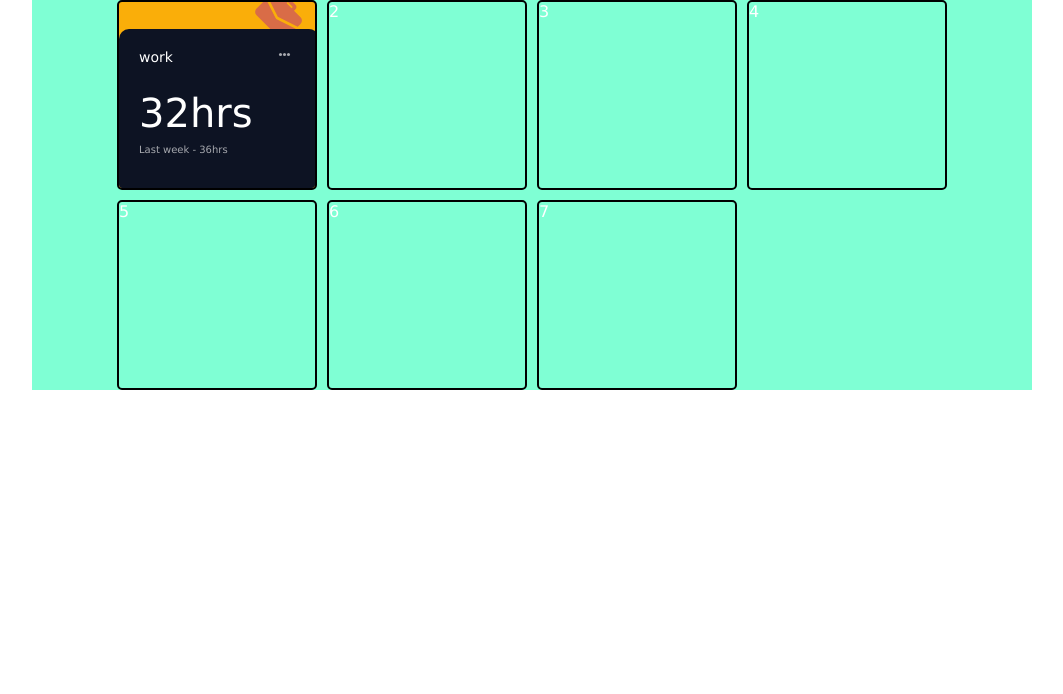
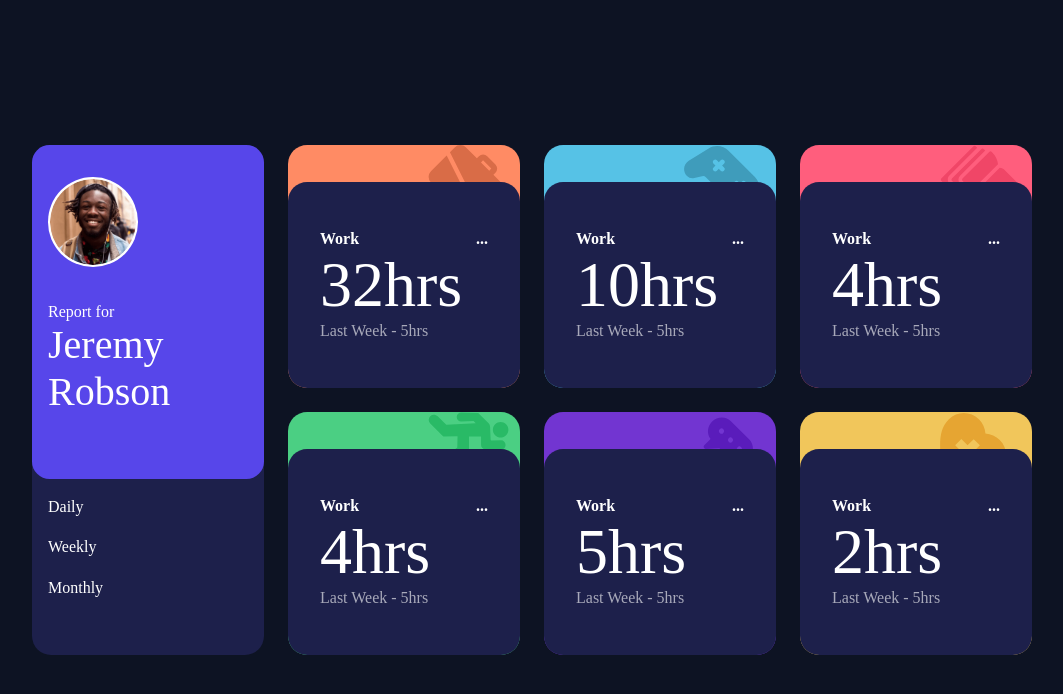
Before and after one commit to wolfelement1/practica6, a plain HTML site: page index.html in a window 1280 px wide. Shown: the whole page, without its empty margins (108-1171 px from the left). Drawn offline with Linux system fonts and the light colour scheme.

Commit message:
terminado

```diff
--- a/index.html
+++ b/index.html
@@ -7,26 +7,105 @@
     <title>Document</title>
 </head>
 <body>
-    <main class="container">
-        <section class="bloque2">
-            <svg class="icono1" width="79" height="79" xmlns="http://www.w3.org/2000/svg"><path d="m18.687 10.43 15.464 30.906c.31.682.743 1.322 1.3 1.88.558.557 1.198.99 1.714 1.217L68.237 59.98 52.484 75.732a8.025 8.025 0 0 1-11.355 0L2.934 37.538a8.025 8.025 0 0 1 0-11.356L18.687 10.43Zm19.345-7.99 10.839 10.838 2.065-2.064a5.845 5.845 0 0 1 8.258 0l8.258 8.259a5.845 5.845 0 0 1 0 8.258l-2.064 2.064 10.839 10.84a8.025 8.025 0 0 1 0 11.355l-4.728 4.728L39.126 40.53a1.963 1.963 0 0 1-.578-.413 1.963 1.963 0 0 1-.413-.578L21.95 7.168l4.728-4.728a8.025 8.025 0 0 1 11.355 0Zm17.033 12.903-2.064 2.065 8.258 8.258 2.064-2.064-8.258-8.259Z" fill="#D96C47" fill-rule="nonzero"/></svg>
-            <div class="bloque2-1">
-                <h3 class="work">work</h3>
-                <h3 class="hrs32">32hrs</h3>
-                <div class="puntos">
-                    <div class="punto"></div>
-                    <div class="punto"></div>
-                    <div class="punto"></div>
+    <main>
+        <div class="card card-00">
+            <div class="content-card1">
+                <figure>
+                    <img src="/imagenes/image-jeremy.png" alt="">
+                </figure>
+                <p>Report for</p>
+                <span>Jeremy Robson</span>
+            </div>
+            <div class="content-card2">
+                <h3>Daily</h3>
+                <h3>Weekly</h3>
+                <h3>Monthly</h3>
+            </div>
+        </div>
+        <div class="cards card-01">
+            <div class="content-cards">
+                <div class="file">
+                    <h2>Work</h2>
+                    <h2>...</h2>
                 </div>
-                <h3 class="last">Last week - 36hrs</h3>
+                <div class="file-2">
+                    <span>32hrs</span>
+                </div>
+                <div class="file-3">
+                    <h3>Last Week - 5hrs</h3>
+                </div>
             </div>
-        </section>
-        <section>2</section>
-        <section>3</section>
-        <section>4</section>
-        <section>5</section>
-        <section>6</section>
-        <section>7</section>
+        </div>
+        <div class="cards card-02">
+            <div class="content-cards">
+                <div class="file">
+                    <h2>Work</h2>
+                    <h2>...</h2>
+                </div>
+                <div class="file-2">
+                    <span>10hrs</span>
+                </div>
+                <div class="file-3">
+                    <h3>Last Week - 5hrs</h3>
+                </div>
+            </div>
+        </div>
+        <div class="cards card-03">
+            <div class="content-cards">
+                <div class="file">
+                    <h2>Work</h2>
+                    <h2>...</h2>
+                </div>
+                <div class="file-2">
+                    <span>4hrs</span>
+                </div>
+                <div class="file-3">
+                    <h3>Last Week - 5hrs</h3>
+                </div>
+            </div>
+        </div>
+        <div class="cards card-04">
+            <div class="content-cards">
+                <div class="file">
+                    <h2>Work</h2>
+                    <h2>...</h2>
+                </div>
+                <div class="file-2">
+                    <span>4hrs</span>
+                </div>
+                <div class="file-3">
+                    <h3>Last Week - 5hrs</h3>
+                </div>
+            </div>
+        </div>
+        <div class="cards card-05">
+            <div class="content-cards">
+                <div class="file">
+                    <h2>Work</h2>
+                    <h2>...</h2>
+                </div>
+                <div class="file-2">
+                    <span>5hrs</span>
+                </div>
+                <div class="file-3">
+                    <h3>Last Week - 5hrs</h3>
+                </div>
+            </div>
+        </div>
+        <div class="cards card-06">
+            <div class="content-cards">
+                <div class="file">
+                    <h2>Work</h2>
+                    <h2>...</h2>
+                </div>
+                <div class="file-2">
+                    <span>2hrs</span>
+                </div>
+                <div class="file-3">
+                    <h3>Last Week - 5hrs</h3>
+                </div>
+            </div>
+        </div>
     </main>
 </body>
 </html>
--- a/style.css
+++ b/style.css
@@ -1,84 +1,210 @@
 *{
     margin: 0;
+    padding: 0;
+    box-sizing: border-box;
 }
 
 body{
-    width: 1000px;
-    height: 500px;
-    margin: auto;
-}
-
-.container{
-    display: grid;
-    grid-template-columns: repeat(4,200px);
-    grid-template-rows: repeat(2,190px);
-    gap: 10px;
-    background-color: aquamarine;
+    display: flex;
     justify-content: center;
-}
-
-.container section{
-    border:solid 2px black;
-    border-radius: 5px;
-    color: white;
-    font-family: Verdana, Geneva, Tahoma, sans-serif;
-}
-
-.bloque2{
-    background-color: #faae09;
-    overflow: hidden;
-    display: grid;
-    align-items: end;
-    position: relative;
-}
-
-.icono1{
-    transform: scale(0.6) translate(200px,-220px);
-    z-index: 10;
-}
-
-.bloque2-1{
-    width: 200px;
-    height: 165px;
-    background: #0d1323;
-    border-radius: 10px;
-    translate: 0 6px;
-    position: absolute;
-    margin: 0;
-    z-index: 20;
-}
-
-.work{
-    font-size: 14px;
-    font-weight: lighter;
-    translate: 20px 20px;
-}
-
-.hrs32{
-    font-size: 40px;
-    font-weight: lighter;
-    translate: 20px 45px;
-}
-
-.last{
-    font-size: 10px;
-    font-weight: lighter;
-    translate: 20px 35px;
-    color: rgba(255, 255, 255, 0.637);
-    transform:translateY(15px);
+    align-items: center;
+    height: 100vh;
+    background-color: #0d1323;
+    color: #fff;
 
 }
 
-.puntos{
-    display: flex;
-    gap: 1px;
-    translate: 160px -38px;
+html{
+    font-size: 16px;
 }
 
-.punto{
-    background-color: rgba(255, 255, 255, 0.637);
-    height: 3px;
-    width: 3px;
-    border-radius: 100%;
+main{
+    width: 1000px;
+    display: grid;
+    grid-template-columns: 1fr 1fr 1fr 1fr;
+    grid-template-rows: 1fr 1fr;
+    grid-gap: 1.5rem;
+    grid-template-areas:
+     "a1 a2 a3 a4"
+     "a1 a5 a6 a7";
 
 }
+
+.card{
+    background-color: #1d204b;
+    border-radius: 1.2rem;
+
+}
+
+.card-00{
+    grid-area: a1;
+
+}
+
+.card-01{
+    grid-area: a2;
+    background-image: url(/imagenes/icon-work.svg);
+    background-color: #ff8b64;
+    background-repeat: no-repeat;
+    background-position-x: 8.75rem;
+
+}
+
+.card-02{
+    grid-area: a3;
+    background-image: url(/imagenes/icon-play.svg);
+    background-color: #56c2e6;
+    background-repeat: no-repeat;
+    background-position-x: 8.75rem;
+}
+
+.card-03{
+    grid-area: a4;
+    background-image: url(/imagenes/icon-study.svg);
+    background-color: #ff5e7d;
+    background-repeat: no-repeat;
+    background-position-x: 8.75rem;
+}
+
+.card-04{
+    grid-area: a5;
+    background-image: url(/imagenes/icon-exercise.svg);
+    background-color: #4bcf83;
+    background-repeat: no-repeat;
+    background-position-x: 8.75rem;
+}
+
+.card-05{
+    grid-area: a6;
+    background-image: url(/imagenes/icon-social.svg);
+    background-color: #7235d1;
+    background-repeat: no-repeat;
+    background-position-x: 8.75rem;
+}
+
+.card-06{
+    grid-area: a7;
+    background-image: url(/imagenes/icon-self-care.svg);
+    background-color: #f1c65b;
+    background-repeat: no-repeat;
+    background-position-x: 8.75rem;
+}
+
+.content-card1{
+    background-color: #5746ea;
+    padding: 2rem 1rem 4rem 1rem;
+    border-radius: 1.1rem;
+}
+
+.content-card1 figure img{
+    width: 5.6rem;
+    height: 5.6rem;
+    background-color: #fff;
+    border-radius: 50%;
+    padding: 2px;
+}
+
+.content-card1 p{
+    font-size: 1rem;
+    padding-top: 2rem;
+
+}
+
+.content-card1 span{
+    font-size: 2.5rem;
+
+}
+
+.content-card2{
+    padding: 0.5rem 1rem 2rem 1rem;
+
+}
+
+.content-card2 h3{
+    font-size: 1rem;
+    font-weight: 300;
+    padding: 0.7rem 0;
+}
+
+
+/*----*/
+
+.cards{
+    border-radius: 1.2rem;
+    display: flex;
+    justify-content: center;
+    align-items: center;
+
+}
+
+.content-cards{
+    background-color: #1d204b;
+    padding: 3rem 0;
+    margin-top: 2.3rem;
+    border-radius: 1.2rem;
+    width: 100%;
+    padding-left: 2rem;
+    padding-right: 2rem;
+
+}
+
+.file{
+    display: flex;
+    justify-content: space-between;
+
+}
+
+.file h2{
+    font-size: 1rem;
+}
+
+.file-2 span{
+    font-size: 4rem;
+}
+
+.file-3 h3{
+    font-size: 1rem;
+    font-weight: 300;
+    color: #ffffff9d;
+}
+
+@media (max-width:464px) {
+    html{
+        font-size: 10px;
+    }
+    body{
+        width: 100%;
+        margin: auto;
+        display: flex;
+        align-items: center;
+        justify-content: center;
+
+
+    }
+
+    .content-card2{
+        display: flex;
+        justify-content: space-around;
+    }
+
+    .content-card2 h3{
+        font-size: 1.8rem;
+    }
+
+    main{
+        width: 90%;
+        height: 100vh;
+        margin: 0 auto;
+        display: grid;
+        grid-template-columns: auto;
+        grid-template-rows: auto;
+        grid-template-areas:
+         "a1"
+         "a2"
+         "a3"
+         "a4"
+         "a5"
+         "a6"
+         "a7";
+    }
+}
```
